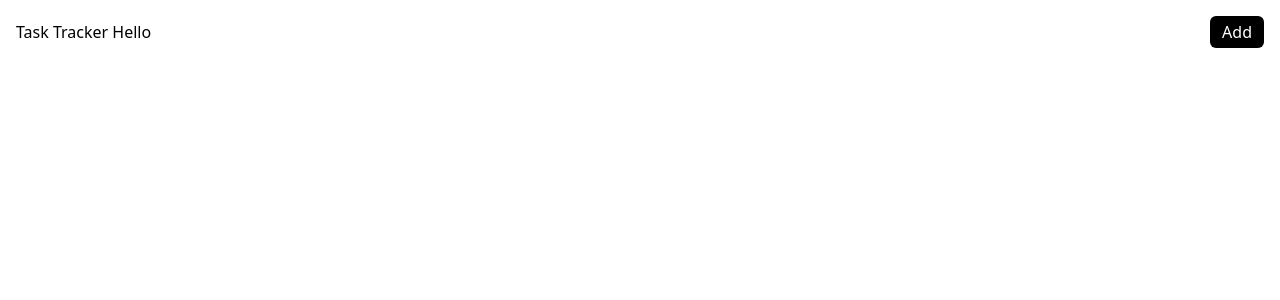
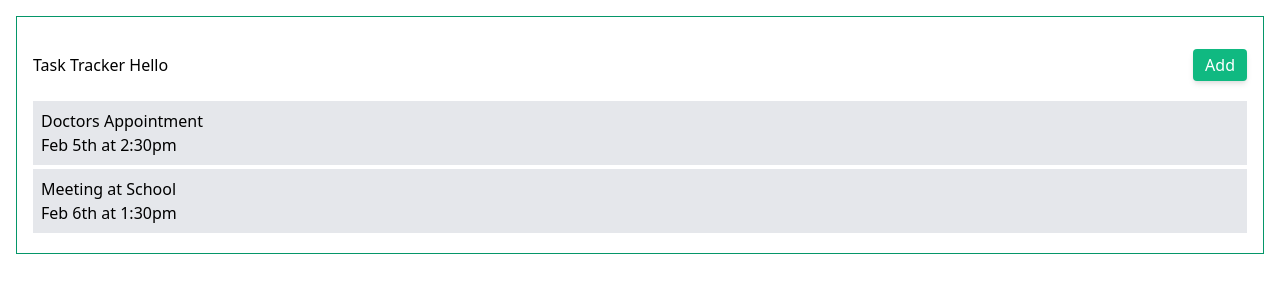
Before and after one commit to osvaldoM/react-task-tracker, a React (Create React App) app: page / in a window 1280 px wide. Shown: the top 300 px of the page. Built offline with nearby package versions, Linux system fonts and the light colour scheme.

Commit message:
Add tasks, task and header component

```diff
--- a/src/App.js
+++ b/src/App.js
@@ -1,11 +1,30 @@
+import { useState} from 'react';
+
 import './App.css';
 import Header from "./components/Header";
+import Tasks from "./components/Tasks";
 
 function App() {
 
+    const [tasks, setTasks] = useState([
+        {
+            "id": 1,
+            "text": "Doctors Appointment",
+            "day": "Feb 5th at 2:30pm",
+            "reminder": true
+        },
+        {
+            "id": 2,
+            "text": "Meeting at School",
+            "day": "Feb 6th at 1:30pm",
+            "reminder": true
+        }
+    ]);
+
   return (
-      <div className='container'>
+      <div className='p-4 border border-green-600 m-4'>
           <Header title='Hello' />
+          <Tasks tasks={tasks}/>
       </div>
   );
 }
--- /dev/null
+++ b/src/components/Button.js
@@ -0,0 +1,24 @@
+import PropTypes from 'prop-types';
+
+const Button = ({color, text}) => {
+    const addTask = e => {
+        console.log(e);
+    }
+
+    return (
+        <button onClick={addTask} className='bg-green-500 rounded shadow-md text-white px-3 py-1'>
+            {text}
+        </button>
+    )
+}
+
+export default Button
+
+Button.defaultProps = {
+    text: 'no text'
+}
+
+Button.propTypes = {
+    text: PropTypes.string,
+    color: PropTypes.string
+}
--- a/src/components/Header.js
+++ b/src/components/Header.js
@@ -1,8 +1,10 @@
+import Button from "./Button";
+
 const Header = ({title}) => {
     return (
-        <header className='flex justify-between items-center p-4'>
+        <header className='flex justify-between items-center py-4'>
             <h1> Task Tracker {title}</h1>
-            <button className='bg-black rounded-md text-white px-3 py-1'> Add</button>
+            <Button color='green' text='Add'/>
         </header>
     )
 }
--- /dev/null
+++ b/src/components/Task.js
@@ -0,0 +1,13 @@
+
+
+const Task = ({task}) => {
+
+    return (
+        <div className='bg-gray-200 my-1 p-2'>
+            <h3>{task.text}</h3>
+            <p>{task.day}</p>
+        </div>
+    )
+}
+
+export default Task;
--- /dev/null
+++ b/src/components/Tasks.js
@@ -0,0 +1,13 @@
+import Task from "./Task";
+
+const Tasks = ({tasks}) => {
+    return (
+        <div className='tasks'>
+            {tasks.map( (task) => (
+                <Task key={task.id} task={task} />
+            ))}
+        </div>
+    )
+}
+
+export default Tasks;
```
